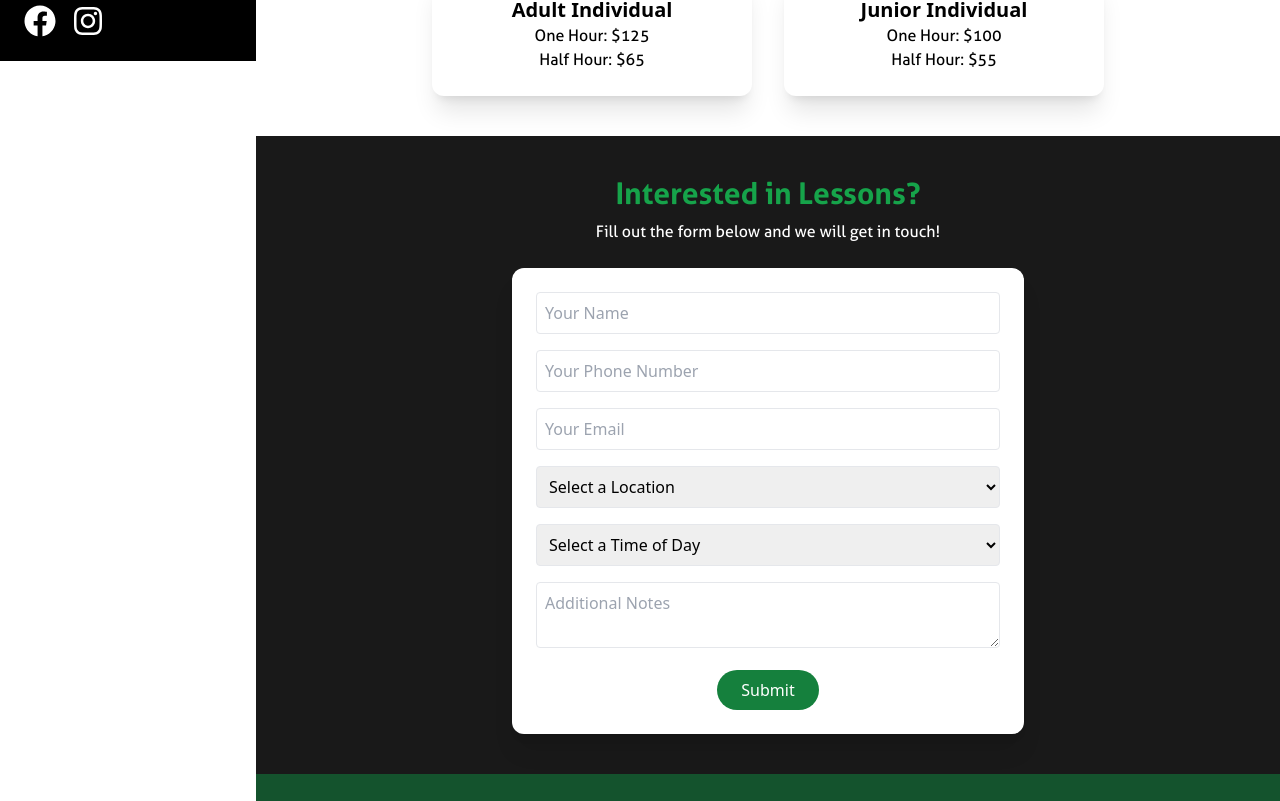
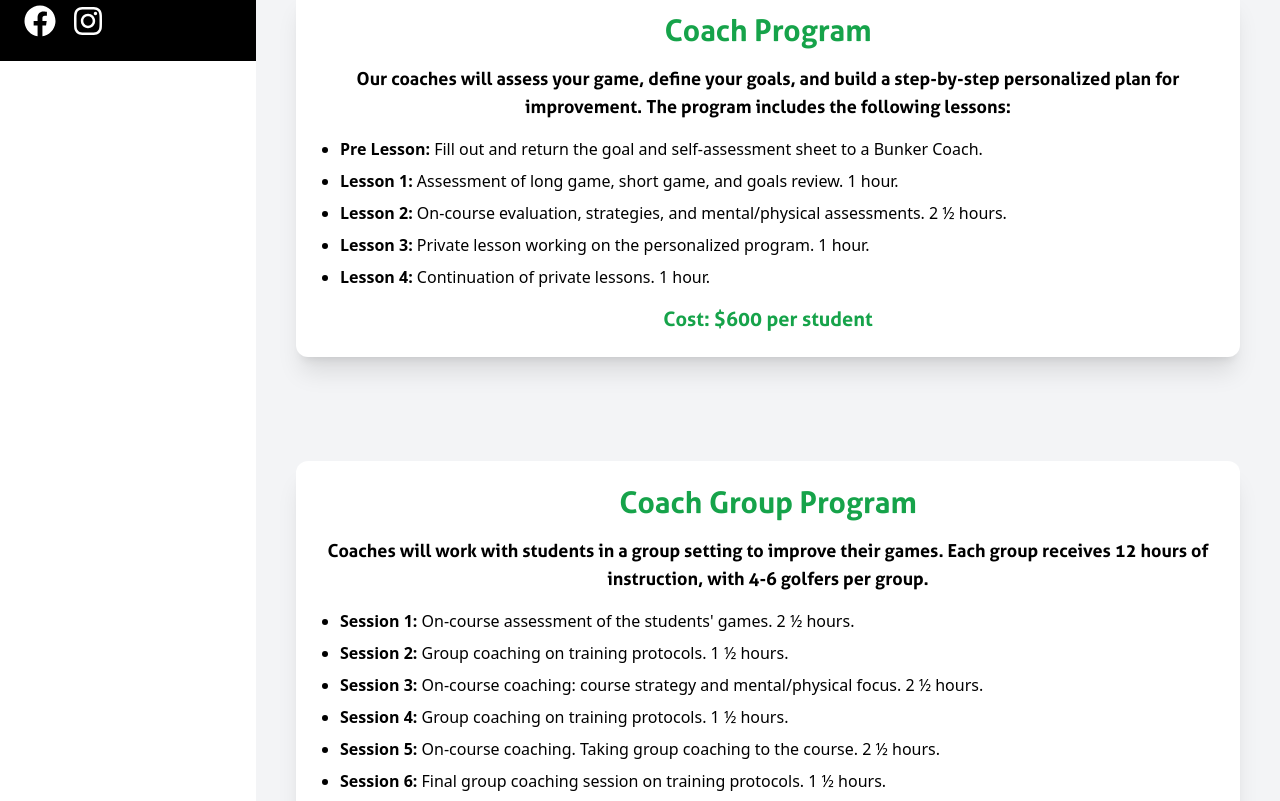
Before and after one commit to HuSoftSolutions/thebunker-lessons, a Next.js app: page /lessons in a window 1280 px wide. Shown: the part 739-1540 px from the top of the page. Built offline with nearby package versions, Linux system fonts and the light colour scheme.

Commit message:
feat: added coaching programs to lessons page

```diff
--- a/app/(main)/lessons/page.tsx
+++ b/app/(main)/lessons/page.tsx
@@ -80,6 +80,109 @@ export default function Lessons() {
         </div>
       </section>
 
+
+      <section className="p-10 text-center bg-gray-100">
+        <h1 className="text-3xl text-green-600">Lesson Rates</h1>
+        <div className="mt-6 grid sm:grid-cols-2 gap-8 max-w-2xl mx-auto ">
+          <div className="bg-white p-6 shadow-xl rounded-xl hover-grow">
+            <h3 className="text-xl font-semibold">Adult Individual</h3>
+            <p>One Hour: $125</p>
+            <p>Half Hour: $65</p>
+          </div>
+          <div className="bg-white p-6 shadow-xl rounded-xl hover-grow">
+            <h3 className="text-xl font-semibold">Junior Individual</h3>
+            <p>One Hour: $100</p>
+            <p>Half Hour: $55</p>
+          </div>
+        </div>
+      </section>
+
+      <section className="p-10 text-center bg-gray-100">
+        <div className="mt-6 grid grid-cols-1 gap-8 max-w-5xl mx-auto">
+          <div className="bg-white p-6 shadow-xl rounded-xl hover:shadow-2xl transition-all duration-300">
+            <h1 className="text-3xl text-green-600 font-semibold">
+              Coach Program
+            </h1>
+
+            <p className="mt-4 text-lg text-black font-bold">
+              Our coaches will assess your game, define your goals, and build a
+              step-by-step personalized plan for improvement. The program
+              includes the following lessons:
+            </p>
+            <ul className="list-disc pl-5 mt-4 space-y-2 text-left">
+              <li>
+                <strong>Pre Lesson:</strong> Fill out and return the goal and
+                self-assessment sheet to a Bunker Coach.
+              </li>
+              <li>
+                <strong>Lesson 1:</strong> Assessment of long game, short game,
+                and goals review. 1 hour.
+              </li>
+              <li>
+                <strong>Lesson 2:</strong> On-course evaluation, strategies, and
+                mental/physical assessments. 2 ½ hours.
+              </li>
+              <li>
+                <strong>Lesson 3:</strong> Private lesson working on the
+                personalized program. 1 hour.
+              </li>
+              <li>
+                <strong>Lesson 4:</strong> Continuation of private lessons. 1
+                hour.
+              </li>
+            </ul>
+            <p className="mt-4 text-xl font-semibold text-green-600">
+              Cost: $600 per student
+            </p>
+          </div>
+        </div>
+      </section>
+
+      <section className="p-10 text-center bg-gray-100">
+        <div className="mt-6 grid grid-cols-1 gap-8 max-w-5xl mx-auto">
+          <div className="bg-white p-6 shadow-xl rounded-xl hover:shadow-2xl transition-all duration-300">
+            <h1 className="text-3xl text-green-600 font-semibold">
+              Coach Group Program
+            </h1>
+            <p className="mt-4 text-lg text-black font-bold">
+              Coaches will work with students in a group setting to improve
+              their games. Each group receives 12 hours of instruction, with 4-6
+              golfers per group.
+            </p>{" "}
+            <ul className="list-disc pl-5 mt-4 space-y-2 text-left">
+              <li>
+                <strong>Session 1:</strong> On-course assessment of the
+                students' games. 2 ½ hours.
+              </li>
+              <li>
+                <strong>Session 2:</strong> Group coaching on training
+                protocols. 1 ½ hours.
+              </li>
+              <li>
+                <strong>Session 3:</strong> On-course coaching: course strategy
+                and mental/physical focus. 2 ½ hours.
+              </li>
+              <li>
+                <strong>Session 4:</strong> Group coaching on training
+                protocols. 1 ½ hours.
+              </li>
+              <li>
+                <strong>Session 5:</strong> On-course coaching. Taking group
+                coaching to the course. 2 ½ hours.
+              </li>
+              <li>
+                <strong>Session 6:</strong> Final group coaching session on
+                training protocols. 1 ½ hours.
+              </li>
+            </ul>
+            <p className="mt-4 text-xl font-semibold text-green-600">
+              Cost: $600 per student
+            </p>
+          </div>
+        </div>
+      </section>
+
+
       <section className="p-10 text-center bg-white">
         <h1 className="text-3xl text-green-600">Technology We Use</h1>
         <p className="mt-4 text-lg text-black">
@@ -108,22 +211,6 @@ export default function Lessons() {
           >
             Hackmotion
           </a>
-        </div>
-      </section>
-
-      <section className="p-10 text-center bg-white">
-        <h1 className="text-3xl text-green-600">Lesson Rates</h1>
-        <div className="mt-6 grid sm:grid-cols-2 gap-8 max-w-2xl mx-auto ">
-          <div className="bg-white p-6 shadow-xl rounded-xl hover-grow">
-            <h3 className="text-xl font-semibold">Adult Individual</h3>
-            <p>One Hour: $125</p>
-            <p>Half Hour: $65</p>
-          </div>
-          <div className="bg-white p-6 shadow-xl rounded-xl hover-grow">
-            <h3 className="text-xl font-semibold">Junior Individual</h3>
-            <p>One Hour: $100</p>
-            <p>Half Hour: $55</p>
-          </div>
         </div>
       </section>
 
```
